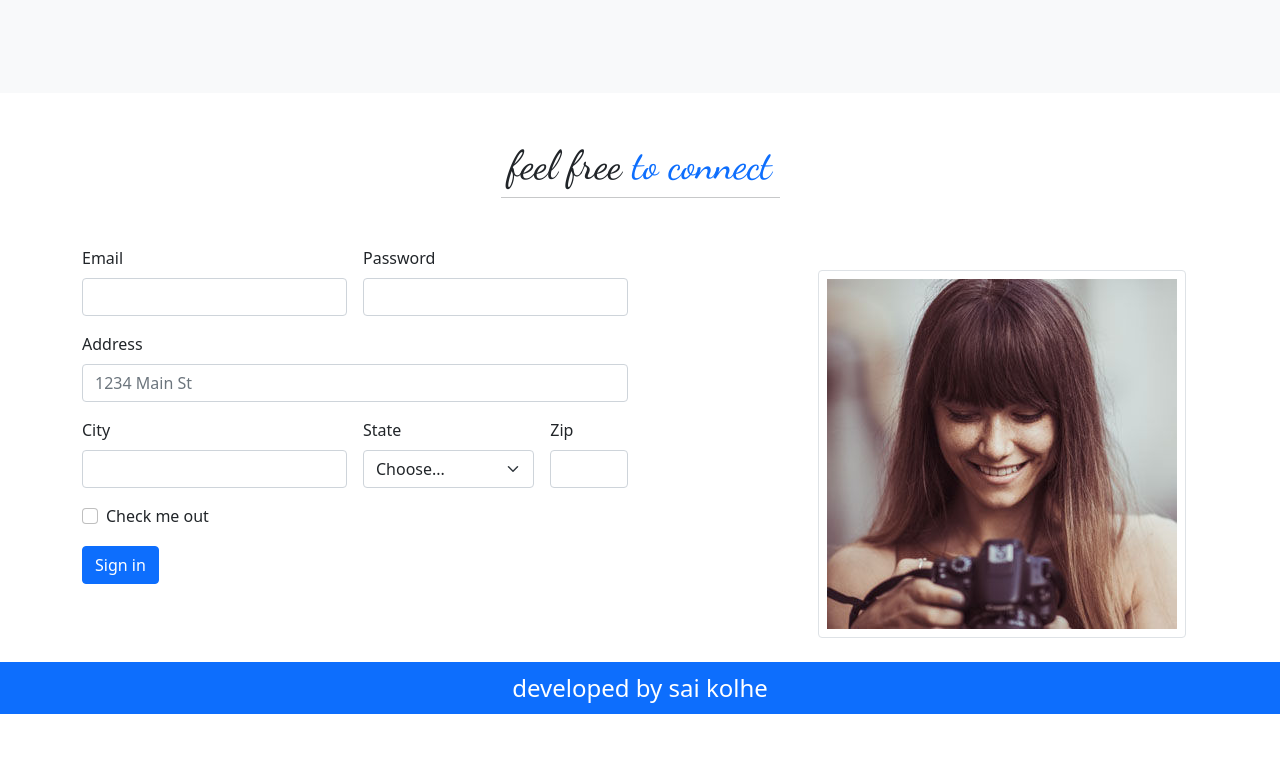
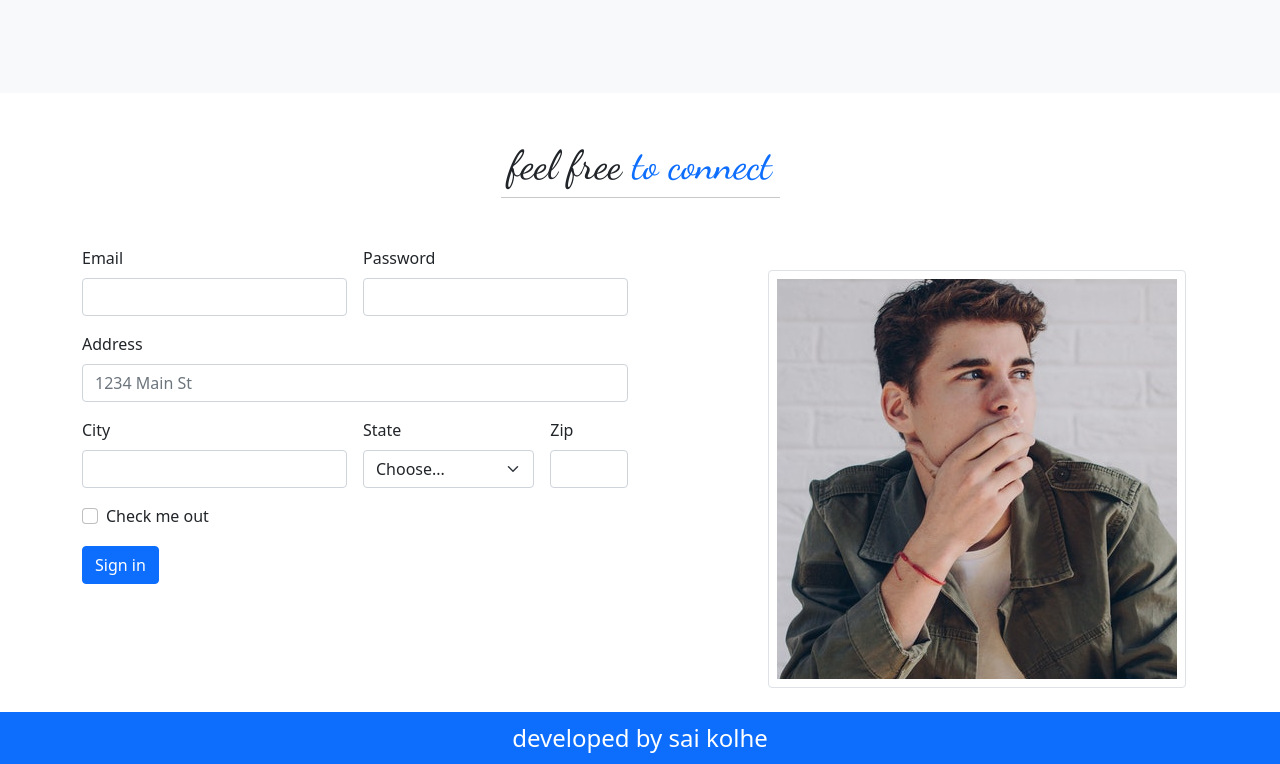
Before and after one commit to sai2j/photo-shop, a plain HTML site: page index.html in a window 1280 px wide. Shown: the part 2508-3272 px from the top of the page. Before the commit the page ends 3222 px from the top, so only its background shows below. Drawn offline with nearby package versions, Linux system fonts and the light colour scheme.

Commit message:
Update index.html

```diff
--- a/index.html
+++ b/index.html
@@ -320,7 +320,7 @@
           </div>
 
           <div class="col-sm-12 col-md-6 col-lg-6 col-12 m-auto text-end  p-4">
-            <img src="team2.jpg" class="img-fluid img-thumbnail  p-2">
+            <img src="s2.jpg" class="img-fluid img-thumbnail  p-2">
           </div>
         </div>
 
```
